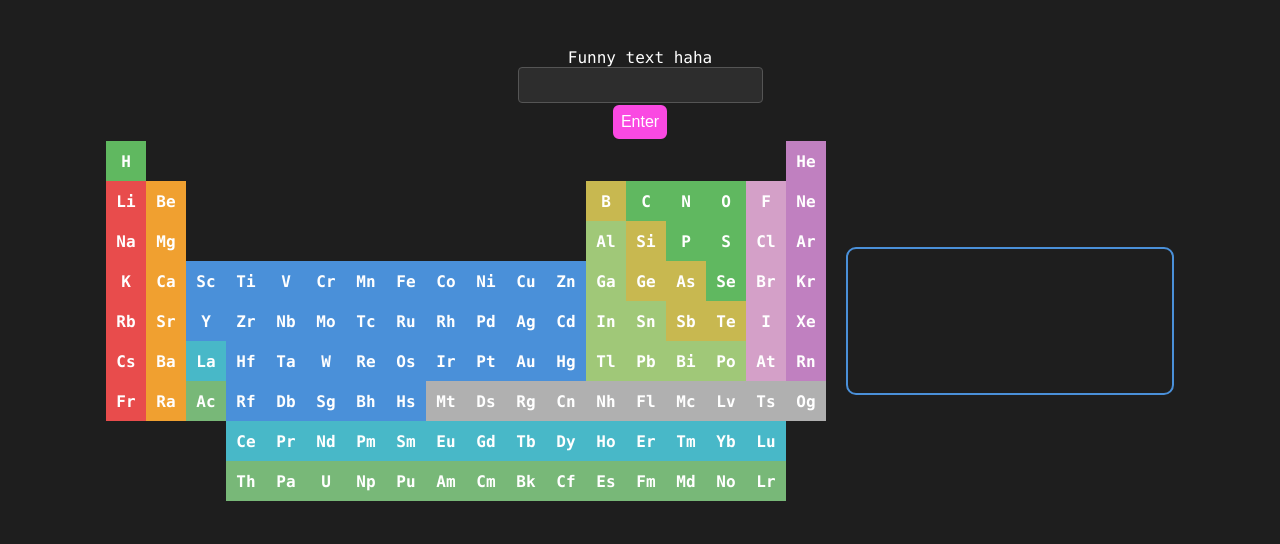
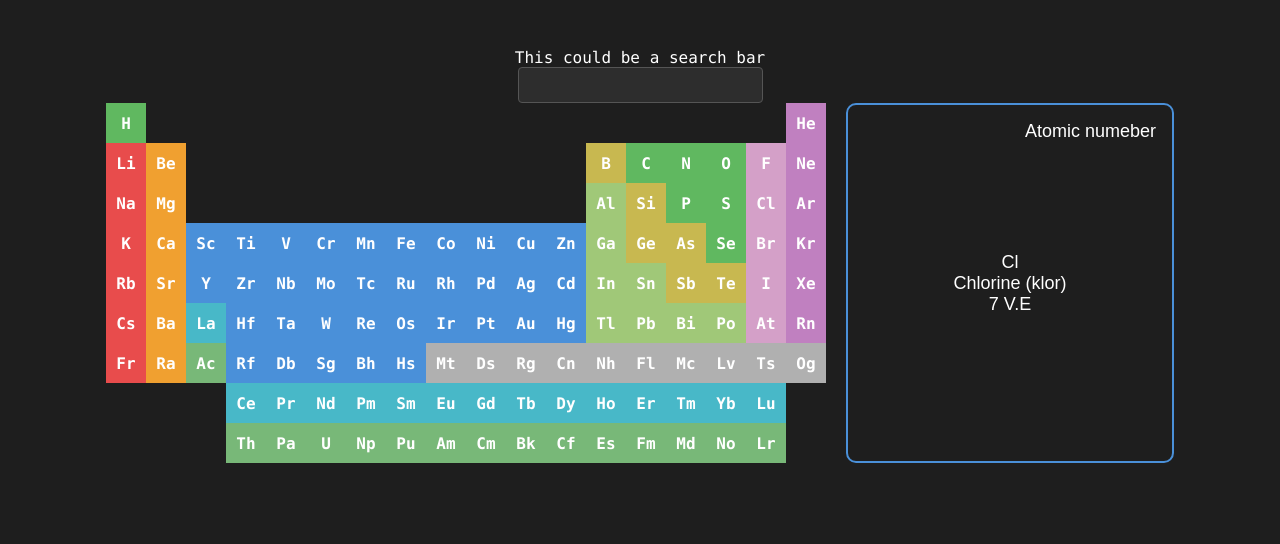
Before and after one commit to Wokafishh/KemiHemsida, a plain HTML site: page index.html in a window 1280 px wide. Drawn offline with Linux system fonts and the light colour scheme.

Commit message:
aide brush

```diff
--- a/index.html
+++ b/index.html
@@ -6,14 +6,17 @@
 </head>
 
 <body>
-    Funny text haha
+    This could be a search bar
     <input type="text" id="user_input"></input>
-    <button class="funny_button" onclick="send_message()">Enter</button>
-    <div id="container">
+    <div id="ptable_container">
         <div id="button_grid"></div>
-        <div id="display_box"></div>
+        <div id="display_box">
+            <div id="atomic_number_text" class="corner top_right"> Atomic numeber</div>
+            <div id="symbol_text"> Cl </div>
+            <div id="name_text"> Chlorine (klor) </div>
+            <div id="additional_info_text"> 7 V.E </div>
+        </div>
     </div>
-
     <script src="script.js"></script>
 </body>
 
--- a/script.js
+++ b/script.js
@@ -1,18 +1,19 @@
 
-// Functions
+// <-- Classes -->
 
 class niceButton {
-    constructor(element_data, i, parent) {
+    constructor(element_data, i, parent, displayBox_ref) {
         this.i = i;
         this.element_data = element_data;
+        this.displayBox_ref = displayBox_ref;
 
         this.container = document.createElement("div");
-        this.container.className = "grid-tile";
+        this.container.className = "element_div";
         this.container.style.backgroundColor = COLORS[element_data.type];
         this.container.textContent = element_data.symbol;
 
         this.button = document.createElement("button");
-        this.button.className = "tile-overlay";
+        this.button.className = "element_button";
         this.button.onclick = () => this.on_click();
 
         this.container.appendChild(this.button);
@@ -20,36 +21,45 @@ class niceButton {
     }
 
     on_click() {
-        console.log("Button clicked: " + this.element_data.symbol);
+        this.displayBox_ref.display_element(this.element_data, this.i)
     }
 }
 
 class displayBox {
     constructor() {
         this.element = document.getElementById("display_box");
+        this.symbol_text = document.getElementById("symbol_text");
+        this.name_text = document.getElementById("name_text");
+        this.additional_info_text = document.getElementById("additional_info_text");
+        this.atomic_number_text = document.getElementById("atomic_number_text")
         console.log("Created displaybox")
+    }
+
+    display_element(element, i) {
+        this.symbol_text.textContent = element.symbol
+        this.atomic_number_text.textContent = i
     }
 }
 
+// <-- FUNCTIONS -->
 
-function send_message() {
+function display_element() {
     input = document.getElementById("user_input")
     input_text = input.value
     console.log(String(input_text))
-    display_box.textContent = input_text
 }
 
-async function init() {
+async function populate_button_grid() {
     const res = await fetch("elements.json")
-    data = await res.json()
+    const data = await res.json()
 
     button_grid.style.gridTemplateColumns = `repeat(${GRID_SIZE[0]}, auto)`
 
     for (let i = 0; i < GRID_SIZE[0] * GRID_SIZE[1]; i++) {
-        let e = data.elements[i]
+        const e = data.elements[i]
+        console.log(e)
         if (e) {
-            btn = new niceButton(data.elements[i], i, button_grid)
-            btn.button.style.color = "#ffffff"
+            const btn = new niceButton(e, i, button_grid, db)
         } else {
             button_grid.appendChild(document.createElement("div"))
         }
@@ -57,13 +67,7 @@ async function init() {
     }
 }
 
-// <-- One time -->
-
-const display_box = document.getElementById("display_box")
-const button_grid = document.getElementById("button_grid")
-const GRID_SIZE = [18, 9]
-let data = null
-let db = new displayBox
+// <-- EXECUTE -->
 
 const COLORS = {
     "alkali":       "#e84c4c",
@@ -79,4 +83,12 @@ const COLORS = {
     "unknown":      "#b0b0b0",
 }
 
-init()
+const GRID_SIZE = [18, 9]
+let data = null
+
+// Objects
+const button_grid = document.getElementById("button_grid")
+populate_button_grid()
+
+const display_box = document.getElementById("display_box")
+const db = new displayBox()
--- a/style.css
+++ b/style.css
@@ -1,3 +1,4 @@
+/* General stuff */
 body {
     font-family: Consolas, monospace;
     background: #1e1e1e;
@@ -27,50 +28,24 @@ button {
     cursor: pointer;
 }
 
-.funny_button {
-    background: #fa49e2;
-}
-
-#display-box {
-    background: #2d2d2d;
-    color: white;
-    padding: 12px;
-    border-radius: 4px;
-    border: 1px solid #555;
-}
-
+/* Id targeting */
 #button_grid {
     display: grid;
 }
 
-#container {
+#ptable_container {
   display: flex;
-  justify-content: center;   /* center horizontally */
-  align-items: center;       /* center vertically (if it has height) */
-  gap: 20px;                 /* space between the two divs */
-}
-
-.grid-tile {
-    position: relative;
-    width: 40px;
-    height: 40px;
-    display: flex;
-    align-items: center;
-    justify-content: center;
-    font-weight: bold;
-}
-
-.tile-overlay {
-    position: absolute;
-    inset: 0;
-    background: transparent;
-    border: none;
-    cursor: pointer;
+  justify-content: center;
+  align-items: stretch;
+  flex-direction: row;
+  gap: 20px;
+  width: 100%;
 }
 
 #display_box {
+    position: relative;
     width: 300px;
-    height: 120px;
+    height: auto;
     padding: 12px;
 
     background-color: #1e1e1e;
@@ -83,9 +58,39 @@ button {
     font-family: Arial, sans-serif;
 
     display: flex;
+    flex-direction: column;
     align-items: center;
     justify-content: center;
 
     text-align: center;
     overflow: hidden;
 }
+
+/* Class targeting */
+.element_div {
+    position: relative;
+    width: 40px;
+    height: 40px;
+    display: flex;
+    align-items: center;
+    justify-content: center;
+    font-weight: bold;
+}
+
+.element_button {
+    position: absolute;
+    inset: 0;
+    background: transparent;
+    border: none;
+    cursor: pointer;
+}
+
+.corner {
+    position: absolute ;
+    margin: 1rem;
+}
+
+.corner.top_left     { top: 0;    left: 0; }
+.corner.top_right    { top: 0;    right: 0; }
+.corner.bottom_left  { bottom: 0; left: 0; }
+.corner.bottom_right { bottom: 0; right: 0; }
```
